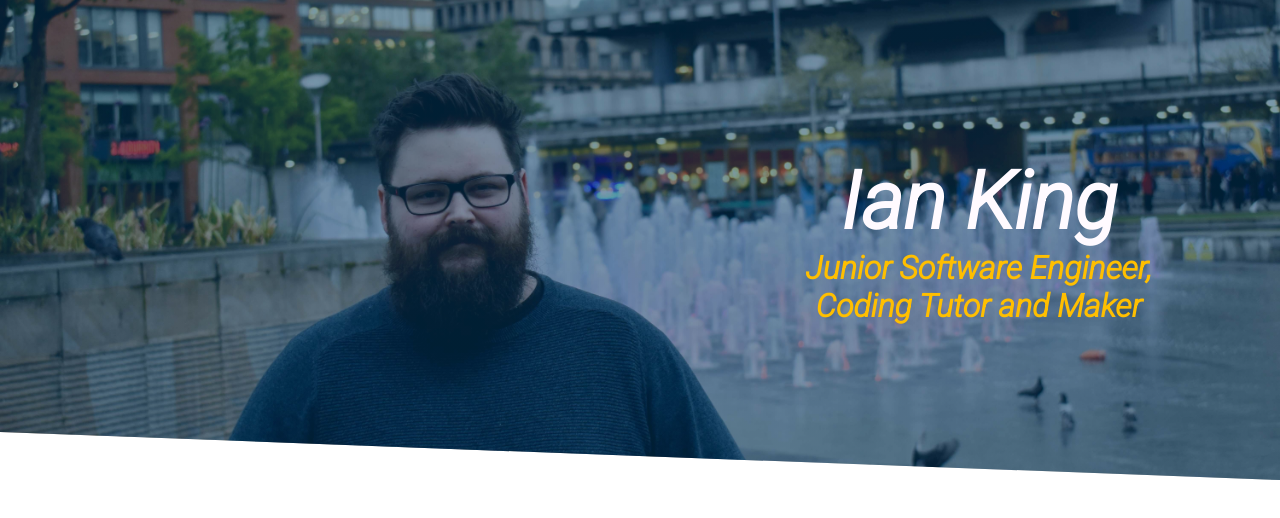
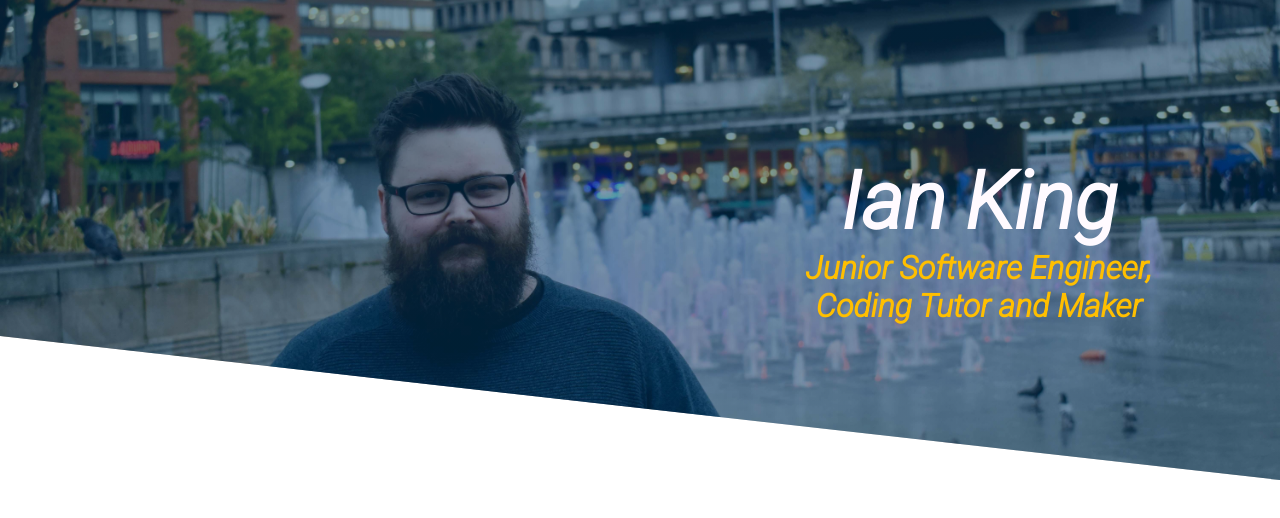
Before and after one commit to ian-antking/ian-antking.github.io, a React (Create React App) app: page /#/ in a window 1280 px wide. Shown: the top 518 px of the page. Built offline with nearby package versions, Linux system fonts and the light colour scheme.

Commit message:
header image has variable angle

```diff
--- a/src/App.js
+++ b/src/App.js
@@ -30,6 +30,7 @@ function App() {
                 title="Ian King"
                 subtitle="Junior Software Engineer, \n Coding Tutor and Maker"
                 image={image}
+                angle={70}
               />
             )}
           />
--- a/src/components/Hero.js
+++ b/src/components/Hero.js
@@ -18,7 +18,7 @@ const HeroImage = styled.div`
   justify-content: center;
   align-items: flex-end;
 
-  clip-path: polygon(0 0, 100% 0, 100% 100%, 0 90%);
+  clip-path: polygon(0 0, 100% 0, 100% 100%, 0 ${(props) => props.angle}%);
 `;
 
 const Title = styled.h1`
@@ -37,11 +37,11 @@ const TitleBox = styled.div`
   margin: 10vw;
 `;
 
-const Hero = ({ title, subtitle, image }) => {
+const Hero = ({ title, subtitle, image, angle }) => {
   const lines = subtitle.split('\\n');
   return (
     <>
-      <HeroImage image={image}>
+      <HeroImage image={image} angle={angle}>
         <TitleBox>
           <Title>{title}</Title>
           {lines.map((line) => {
@@ -55,12 +55,14 @@ const Hero = ({ title, subtitle, image }) => {
 
 Hero.defaultProps = {
   image: '',
+  angle: Math.floor(Math.random() * 100),
 };
 
 Hero.propTypes = {
   title: PropTypes.string.isRequired,
   subtitle: PropTypes.string.isRequired,
   image: PropTypes.string,
+  angle: PropTypes.number,
 };
 
 export default Hero;
```
